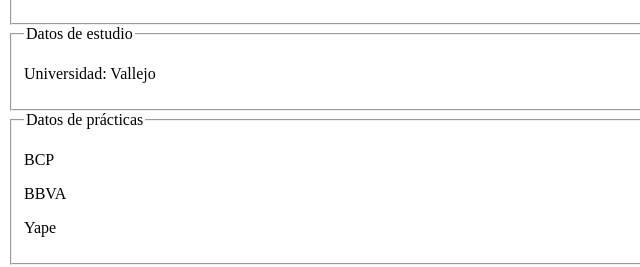
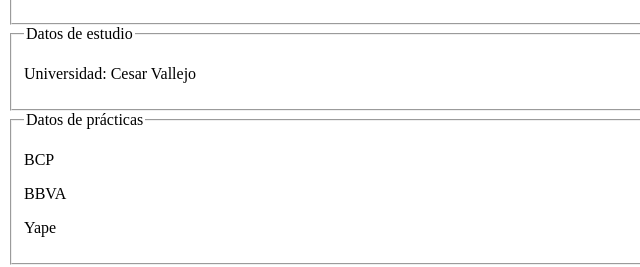
Before and after one commit to miguel-jaeger/hd-s08-34998, a plain HTML site: page index.html in a window 1280 px wide. Shown: the part 208-475 px from the top of the page, 0-640 px from the left. Drawn offline with Linux system fonts and the light colour scheme.

Commit message:
add university

```diff
--- a/index.html
+++ b/index.html
@@ -16,7 +16,7 @@
     </fieldset>
     <fieldset>
         <legend>Datos de estudio</legend>
-        <p>Universidad: Vallejo</p>
+        <p>Universidad: Cesar Vallejo </p>
     </fieldset>
     <fieldset>
         <legend>Datos de prácticas</legend>
```
